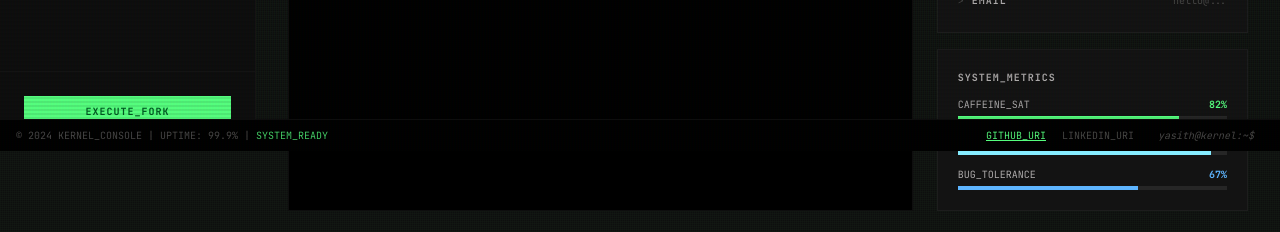
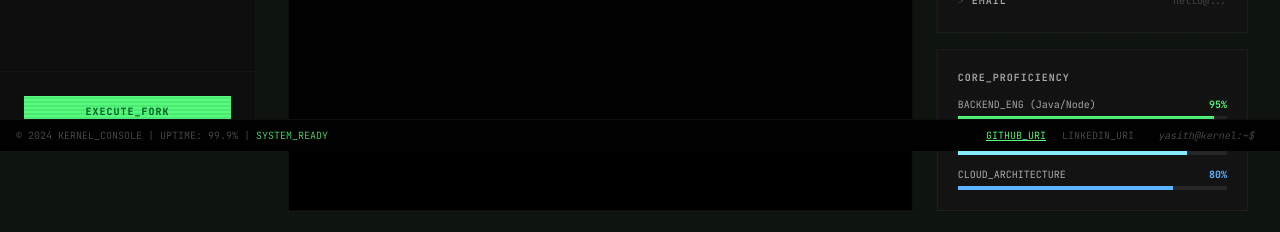
Before and after one commit to yasithranusha/portfolio, a Next.js app: page /about in a window 1280 px wide. Shown: the part 649-881 px from the top of the page. Built offline with nearby package versions, Linux system fonts and the light colour scheme.

Commit message:
refactor(ui): update metrics on contact page to engineering proficiencies

```diff
--- a/app/about/page.tsx
+++ b/app/about/page.tsx
@@ -77,35 +77,35 @@ export default function AboutPage() {
         </div>
       </div>
 
-      {/* System metrics */}
+      {/* Core Engineering Proficiencies */}
       <div className="bg-surface-container-low border border-[#494847]/20 p-5">
-        <div className="text-[10px] text-on-surface-variant mb-3 font-bold tracking-widest">SYSTEM_METRICS</div>
+        <div className="text-[10px] text-on-surface-variant mb-3 font-bold tracking-widest">CORE_PROFICIENCY</div>
         <div className="space-y-3">
           <div>
             <div className="flex justify-between text-[10px] mb-1">
-              <span className="text-on-surface-variant">CAFFEINE_SAT</span>
-              <span className="text-primary font-bold">82%</span>
+              <span className="text-on-surface-variant">BACKEND_ENG (Java/Node)</span>
+              <span className="text-primary font-bold">95%</span>
             </div>
             <div className="w-full h-1 bg-[#262626]">
-              <div className="bg-primary h-full" style={{ width: "82%" }} />
+              <div className="bg-primary h-full" style={{ width: "95%" }} />
             </div>
           </div>
           <div>
             <div className="flex justify-between text-[10px] mb-1">
-              <span className="text-on-surface-variant">FOCUS_LEVEL</span>
-              <span className="text-tertiary font-bold">94%</span>
+              <span className="text-on-surface-variant">FRONTEND_DEV (React)</span>
+              <span className="text-tertiary font-bold">85%</span>
             </div>
             <div className="w-full h-1 bg-[#262626]">
-              <div className="bg-tertiary h-full" style={{ width: "94%" }} />
+              <div className="bg-tertiary h-full" style={{ width: "85%" }} />
             </div>
           </div>
           <div>
             <div className="flex justify-between text-[10px] mb-1">
-              <span className="text-on-surface-variant">BUG_TOLERANCE</span>
-              <span className="text-secondary font-bold">67%</span>
+              <span className="text-on-surface-variant">CLOUD_ARCHITECTURE</span>
+              <span className="text-secondary font-bold">80%</span>
             </div>
             <div className="w-full h-1 bg-[#262626]">
-              <div className="bg-secondary h-full" style={{ width: "67%" }} />
+              <div className="bg-secondary h-full" style={{ width: "80%" }} />
             </div>
           </div>
         </div>
```
